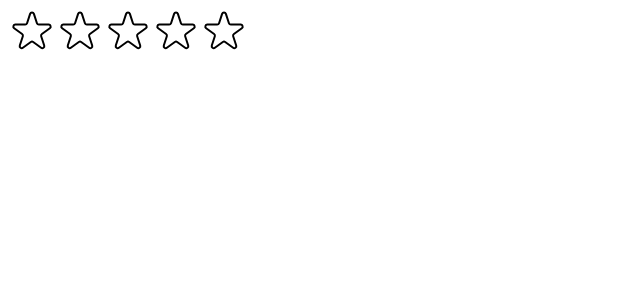
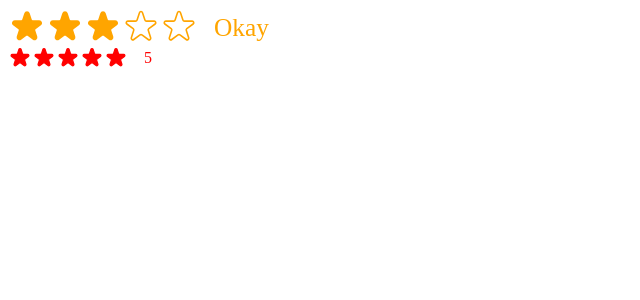
Before and after one commit to mcccarthy/use_popcorn, a React (Create React App) app: page / in a window 1280 px wide. Shown: the top 300 px of the page, without its empty margins (0-640 px from the left). Built offline with nearby package versions, Linux system fonts and the light colour scheme.

Commit message:
learned about default props and prop types

```diff
--- a/src/StarRating.js
+++ b/src/StarRating.js
@@ -9,21 +9,29 @@
   display: 'flex'
 };
 
-const textStyle = {
-  lineheight: '1',
-  margin: '0'
-};
-
-export default function StarRating({ maxRating = 5 }) {
-  const [rating, setRating] = useState(0);
+export default function StarRating({
+  maxRating = 5,
+  color = '#fcc419',
+  size = 48,
+  className = '',
+  messages = [],
+  defaultRating = 0
+}) {
+  const [rating, setRating] = useState(defaultRating);
   const [tempRating, setTempRating] = useState(0);
 
   function handleRating(rating) {
     setRating(rating);
   }
 
+  const textStyle = {
+    lineheight: '1',
+    margin: '0',
+    color,
+    fontSize: `${size / 1.5}px`
+  };
   return (
-    <div style={containerStyle}>
+    <div style={containerStyle} className={className}>
       <div style={starContainerStyle}>
         {Array.from({ length: maxRating }, (_, index) => (
           <Star
@@ -32,21 +40,29 @@
             onHoverIn={() => setTempRating(index + 1)}
             onHoverOut={() => setTempRating(0)}
             full={tempRating ? tempRating >= index + 1 : rating >= index + 1}
+            color={color}
+            size={size}
           />
         ))}
       </div>
-      <p style={textStyle}>{tempRating || rating || ''}</p>
+      <p style={textStyle}>
+        {' '}
+        {messages.length === maxRating
+          ? messages[tempRating ? tempRating - 1 : rating - 1]
+          : tempRating || rating || ''}
+      </p>
     </div>
   );
 }
-const starStyle = {
-  width: '48px',
-  height: '48px',
-  display: 'block',
-  cursor: 'pointer'
-};
 
-function Star({ onRate, full, onHoverIn, onHoverOut }) {
+function Star({ onRate, full, onHoverIn, onHoverOut, color, size }) {
+  const starStyle = {
+    width: `${size}px`,
+    height: `${size}px`,
+    display: 'block',
+    cursor: 'pointer'
+  };
+
   return (
     <span
       role='button'
@@ -58,8 +74,8 @@
         <svg
           xmlns='http://www.w3.org/2000/svg'
           viewBox='0 0 20 20'
-          fill='#000'
-          stroke='#000'>
+          fill={color}
+          stroke={color}>
           <path d='M9.049 2.927c.3-.921 1.603-.921 1.902 0l1.07 3.292a1 1 0 00.95.69h3.462c.969 0 1.371 1.24.588 1.81l-2.8 2.034a1 1 0 00-.364 1.118l1.07 3.292c.3.921-.755 1.688-1.54 1.118l-2.8-2.034a1 1 0 00-1.175 0l-2.8 2.034c-.784.57-1.838-.197-1.539-1.118l1.07-3.292a1 1 0 00-.364-1.118L2.98 8.72c-.783-.57-.38-1.81.588-1.81h3.461a1 1 0 00.951-.69l1.07-3.292z' />
         </svg>
       ) : (
@@ -67,7 +83,7 @@
           xmlns='http://www.w3.org/2000/svg'
           fill='none'
           viewBox='0 0 24 24'
-          stroke='#000'>
+          stroke={color}>
           <path
             strokeLinecap='round'
             strokeLinejoin='round'
@@ -79,17 +95,3 @@
     </span>
   );
 }
-
-// FULL STAR
-
-// <svg
-//   xmlns='http://www.w3.org/2000/svg'
-//   viewBox='0 0 20 20'
-//   fill='#000'
-//   stroke='#000'>
-//   <path d='M9.049 2.927c.3-.921 1.603-.921 1.902 0l1.07 3.292a1 1 0 00.95.69h3.462c.969 0 1.371 1.24.588 1.81l-2.8 2.034a1 1 0 00-.364 1.118l1.07 3.292c.3.921-.755 1.688-1.54 1.118l-2.8-2.034a1 1 0 00-1.175 0l-2.8 2.034c-.784.57-1.838-.197-1.539-1.118l1.07-3.292a1 1 0 00-.364-1.118L2.98 8.72c-.783-.57-.38-1.81.588-1.81h3.461a1 1 0 00.951-.69l1.07-3.292z' />
-// </svg>;
-
-// // EMPTY STAR
-
-// */
--- a/src/index.js
+++ b/src/index.js
@@ -9,6 +9,20 @@
 root.render(
   <React.StrictMode>
     {/* <App /> */}
-    <StarRating maxRating={5} />
+    <StarRating
+      maxRating={5}
+      messages={['Terrible', 'Bad', 'Okay', 'Good', 'Great']}
+      className='test'
+      defaultRating={3}
+      color='orange'
+      size={38}
+    />
+    <StarRating
+      maxRating={5}
+      color='red'
+      size={24}
+      className='test'
+      defaultRating={5}
+    />
   </React.StrictMode>
 );
```
